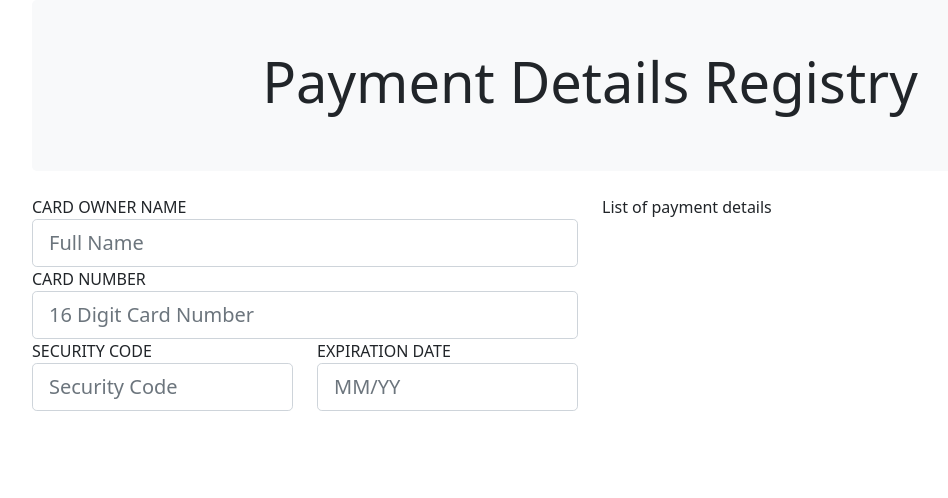
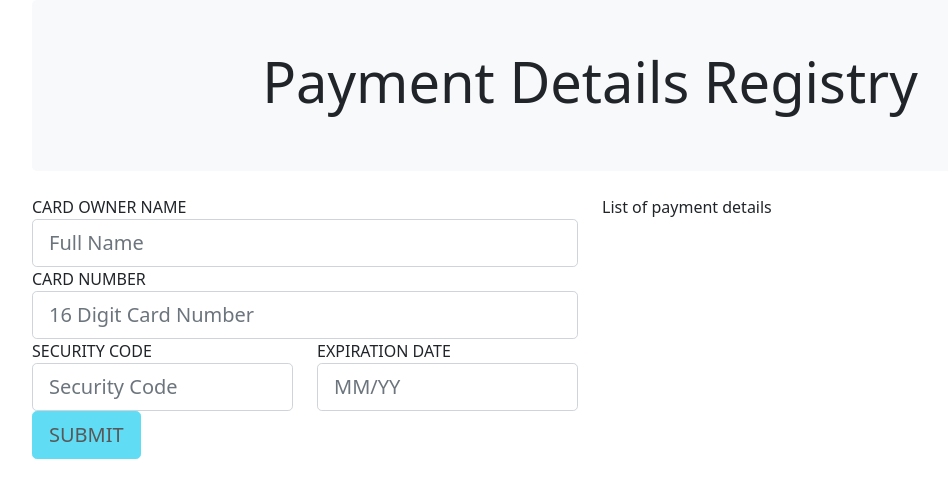
Before and after one commit to adrwer/PaymentApp, an Angular app: page / in a window 1280 px wide. Shown: the top 498 px of the page, without its empty margins (50-998 px from the left). Built offline with nearby package versions, Linux system fonts and the light colour scheme.

Commit message:
Client side form valdation

```diff
--- a/src/app/payment-details/payment-details-form/payment-details-form.component.html
+++ b/src/app/payment-details/payment-details-form/payment-details-form.component.html
@@ -1,25 +1,31 @@
-<form action="">
+<form novalidate #form="ngForm" action="">
     <input type="hidden" name="id" [value]="service.formData.id" />
     <div class="form-group">
         <label>CARD OWNER NAME</label>
         <input type="text" class="form-control form-control-lg" placeholder="Full Name"
-        name="cardOwnerName" #cardOwnerName="ngModel" [(ngModel)]="service.formData.cardOwnerName" />
+        name="cardOwnerName" #cardOwnerName="ngModel" [(ngModel)]="service.formData.cardOwnerName" required [class.invalid]="cardOwnerName.invalid && cardOwnerName.touched" />
     </div>
     <div class="form-group">
         <label>CARD NUMBER</label>
         <input type="text" class="form-control form-control-lg" placeholder="16 Digit Card Number"
-        name="cardNumber" #cardNumber="ngModel" [(ngModel)]="service.formData.cardNumber" />
+        name="cardNumber" #cardNumber="ngModel" [(ngModel)]="service.formData.cardNumber"
+        required maxlength="16" minlength="16" [class.invalid]="cardNumber.invalid && cardNumber.touched" />
     </div>
     <div class="row">
         <div class="form-group col-md-6">
             <label>SECURITY CODE</label>
             <input type="text" class="form-control form-control-lg" placeholder="Security Code"
-            name="securityCode" #securityCode="ngModel" [(ngModel)]="service.formData.securityCode" />
+            name="securityCode" #securityCode="ngModel" [(ngModel)]="service.formData.securityCode"
+            required maxlength="3" minlength="3" [class.invalid]="securityCode.invalid && securityCode.touched" />
         </div>
         <div class="form-group col-md-6">
             <label>EXPIRATION DATE</label>
             <input type="text" class="form-control form-control-lg" placeholder="MM/YY"
-            name="expirationDate" #expirationDate="ngModel" [(ngModel)]="service.formData.expirationDate" />
+            name="expirationDate" #expirationDate="ngModel" [(ngModel)]="service.formData.expirationDate"
+            required maxlength="5" minlength="5" [class.invalid]="expirationDate.invalid && expirationDate.touched" />
         </div>
     </div>
+    <div class="form-group">
+        <button class="btn btn-info btn-lg btn-block" type="submit" [disabled]="form.invalid">SUBMIT</button>
+    </div>
 </form>
```
